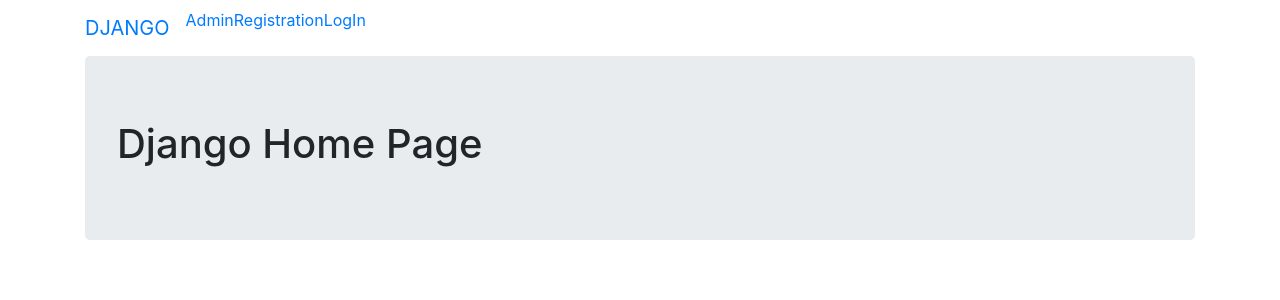
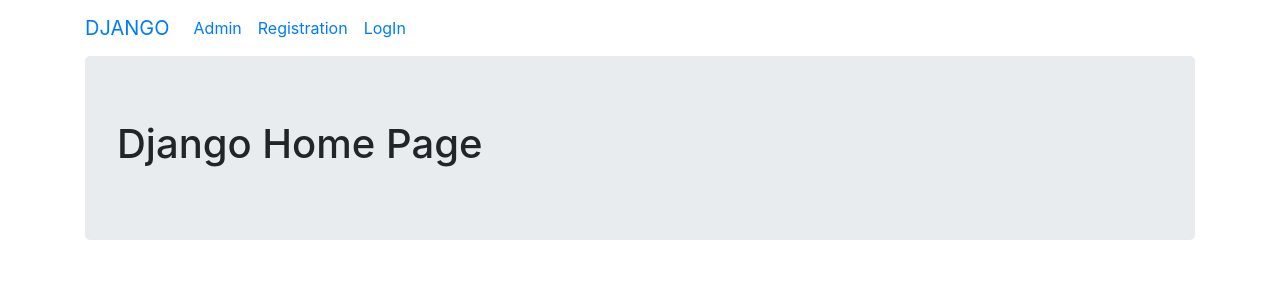
Before and after one commit to tanvichalisgaonkar/DjangoPractice, a Django app: page / in a window 1280 px wide. Shown: the top 300 px of the page. Run offline with Django 3.2, Linux system fonts and the light colour scheme; some libraries are stand-ins or nearby versions.

Commit message:
some change

```diff
--- a/django_lvl_five/userauthentication/templates/user_app/base.html
+++ b/django_lvl_five/userauthentication/templates/user_app/base.html
@@ -9,13 +9,13 @@
 		<div class="container">
 			<ul class="navbar-nav mr-auto">
 				<li class="nav-item"><a class = "navbar-brand "href="{% url 'index'  %}">DJANGO</a></li>
-				<li class="nav-item"><a class ="navbar-link" href="{% url 'admin:index'%}">Admin</a></li>
-				<li class="nav-item"><a class ="navbar-link" href="{% url 'user_app:register' %}">Registration</a></li>
+				<li class="nav-item"><a class ="nav-link" href="{% url 'admin:index'%}">Admin</a></li>
+				<li class="nav-item"><a class ="nav-link" href="{% url 'user_app:register' %}">Registration</a></li>
 
 				{% if user.is_authenticated %}
-				<li class="nav-item"><a class ="navbar-link" href="{% url 'logout' %}">Logout</a></li>
+				<li class="nav-item"><a class ="nav-link" href="{% url 'logout' %}">Logout</a></li>
 				{% else %}
-				<li class="nav-item"><a class ="navbar-link" href="{% url 'user_app:user_login' %}">LogIn</a></li>
+				<li class="nav-item"><a class ="nav-link" href="{% url 'user_app:user_login' %}">LogIn</a></li>
 				{% endif %}
 
 			</ul>
--- a/django_lvl_four/project/templates/application/base.html
+++ b/django_lvl_four/project/templates/application/base.html
@@ -7,14 +7,12 @@
 <body>
 	<nav class="navbar navbar-expand-lg navbar-static-top">
 		<div class="container">
-			<div class="nav navbar">
 			<ul class="nav navbar">
 				<li><a class="navbar-brand" href="{% url 'index' %}">Brand</a></li>
-				<li><a class="navbar-link" href="{% url 'admin:index' %}">Admin</a></li>
-				<li><a class="navbar-link" href="{% url 'application:other' %}">Other</a></li>
+				<li><a class="nav-link" href="{% url 'admin:index' %}">Admin</a></li>
+				<li><a class="nav-link" href="{% url 'application:other' %}">Other</a></li>
 
 			</ul>
-		</div>
 		</div>
 	</nav>
 
```
